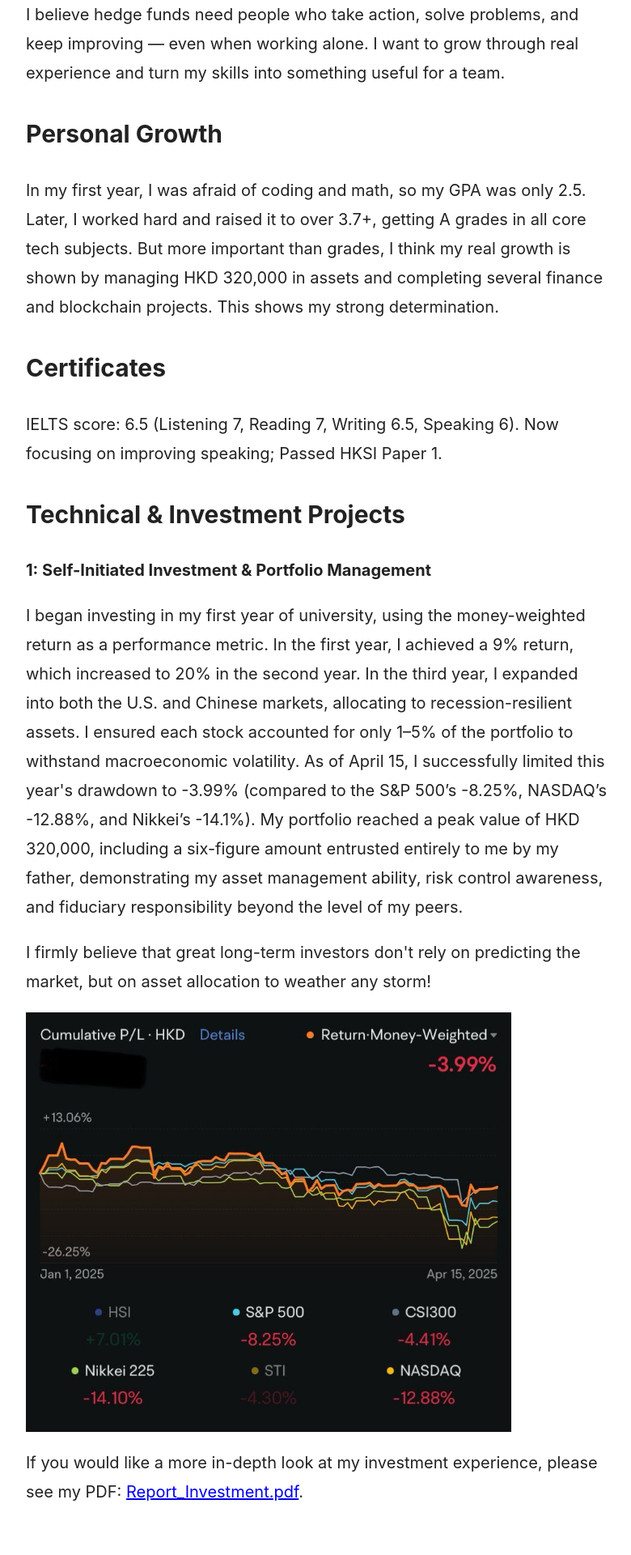
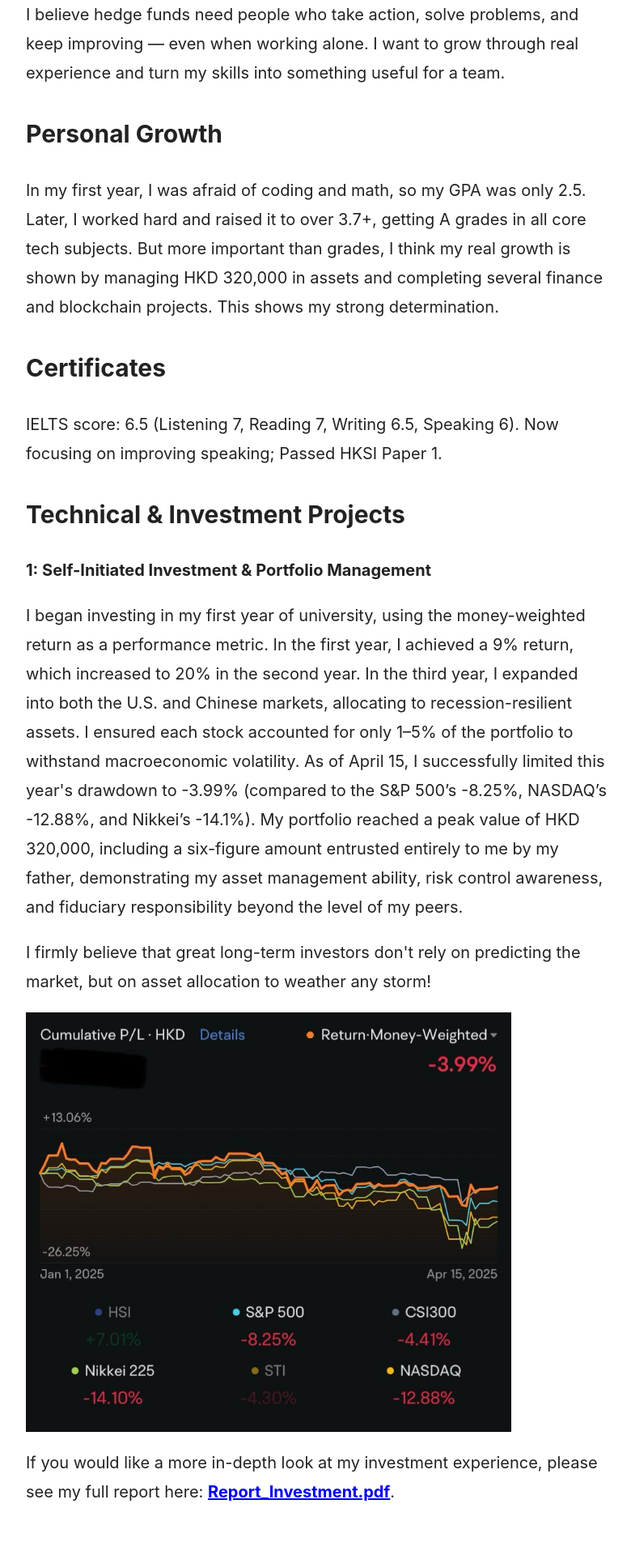
Before and after one commit to siiiiiiiiiii/siiiiiiiii.github.io, a Jekyll site: the page built from index.md, in a window 1280 px wide. Shown: the part 647-2567 px from the top of the page at 81% size, without its empty margins (248-1028 px from the left). Built offline with Jekyll 4.4.1, drawn with Linux system fonts in a browser that asks for light colours.

Commit message:
Update index.md

```diff
--- a/index.md
+++ b/index.md
@@ -45,6 +45,13 @@ title: "About Me"
       margin-left: 0;
       max-width: 600px;
       width: 100%;
+      height: auto;
+    }
+    .project-title {
+      font-size: 20px;
+      font-weight: bold;
+      color: #222;
+      margin-bottom: 10px;
     }
   </style>
 </head>
@@ -59,39 +66,47 @@ title: "About Me"
       <p><strong>College:</strong> Hong Kong Shue Yan University (Year 3)</p>
     </div>
 
-    <!-- About Me -->
+    <!-- About Me 內容 -->
     <div class="content">
       <h2>About Me</h2>
-      <p>I am a student studying FinTech, and I have a strong interest in hedge funds. Even though my school courses don’t match the real world and I had little support, I chose to push myself. I taught myself and finished many projects on finance and blockchain, such as portfolio management, building trading models, creating DAOs and cryptocurrencies. I did everything by myself and shared my work on GitHub and my personal website. I once managed HKD 320,000 on my own, investing in both the US and China markets with full risk control.</p>
-      <p>I believe hedge funds need people who take action, solve problems, and keep improving — even when working alone. I want to grow through real experience and turn my skills into something useful for a team.</p>
+      <p>
+        I am a student studying FinTech, and I have a strong interest in hedge funds. Even though my school courses don’t match the real world and I had little support, I chose to push myself. I taught myself and finished many projects on finance and blockchain, such as portfolio management, building trading models, creating DAOs and cryptocurrencies. I did everything by myself and shared my work on GitHub and my personal website. I once managed HKD 320,000 on my own, investing in both the US and China markets with full risk control.
+      </p>
+      <p>
+        I believe hedge funds need people who take action, solve problems, and keep improving — even when working alone. I want to grow through real experience and turn my skills into something useful for a team.
+      </p>
     </div>
 
-    <!-- Personal Growth -->
+    <!-- Personal Growth 內容 -->
     <div class="content">
       <h2>Personal Growth</h2>
-      <p>In my first year, I was afraid of coding and math, so my GPA was only 2.5. Later, I worked hard and raised it to over 3.7+, getting A grades in all core tech subjects. But more important than grades, I think my real growth is shown by managing HKD 320,000 in assets and completing several finance and blockchain projects. This shows my strong determination.</p>
+      <p>
+        In my first year, I was afraid of coding and math, so my GPA was only 2.5. Later, I worked hard and raised it to over 3.7+, getting A grades in all core tech subjects. But more important than grades, I think my real growth is shown by managing HKD 320,000 in assets and completing several finance and blockchain projects. This shows my strong determination.
+      </p>
     </div>
 
-    <!-- Certificates -->
+    <!-- Certificates 內容 -->
     <div class="content">
       <h2>Certificates</h2>
-      <p>IELTS score: 6.5 (Listening 7, Reading 7, Writing 6.5, Speaking 6). Now focusing on improving speaking; Passed HKSI Paper 1.</p>
+      <p>
+        IELTS score: 6.5 (Listening 7, Reading 7, Writing 6.5, Speaking 6). Now focusing on improving speaking; Passed HKSI Paper 1.
+      </p>
     </div>
 
-    <!-- Projects -->
+    <!-- Technical & Investment Projects 區塊 -->
     <div class="content">
       <h2>Technical & Investment Projects</h2>
-      <p><strong style="color:#222;">1: Self-Initiated Investment &amp; Portfolio Management</strong></p>
-
-      <p>I began investing in my first year of university, using the money-weighted return as a performance metric. In the first year, I achieved a 9% return, which increased to 20% in the second year. In the third year, I expanded into both the U.S. and Chinese markets, allocating to recession-resilient assets. I ensured each stock accounted for only 1–5% of the portfolio to withstand macroeconomic volatility. As of April 15, I successfully limited this year's drawdown to -3.99% (compared to the S&P 500’s -8.25%, NASDAQ’s -12.88%, and Nikkei’s -14.1%). My portfolio reached a peak value of HKD 320,000, including a six-figure amount entrusted entirely to me by my father, demonstrating my asset management ability, risk control awareness, and fiduciary responsibility beyond the level of my peers.</p>
-
-      <p>I firmly believe that great long-term investors don't rely on predicting the market, but on asset allocation to weather any storm!</p>
-
+      <p class="project-title">1: Self-Initiated Investment &amp; Portfolio Management</p>
+      <p>
+        I began investing in my first year of university, using the money-weighted return as a performance metric. In the first year, I achieved a 9% return, which increased to 20% in the second year. In the third year, I expanded into both the U.S. and Chinese markets, allocating to recession-resilient assets. I ensured each stock accounted for only 1–5% of the portfolio to withstand macroeconomic volatility. As of April 15, I successfully limited this year's drawdown to -3.99% (compared to the S&P 500’s -8.25%, NASDAQ’s -12.88%, and Nikkei’s -14.1%). My portfolio reached a peak value of HKD 320,000, including a six-figure amount entrusted entirely to me by my father, demonstrating my asset management ability, risk control awareness, and fiduciary responsibility beyond the level of my peers.
+      </p>
+      <p>
+        I firmly believe that great long-term investors don't rely on predicting the market, but on asset allocation to weather any storm!
+      </p>
       <img src="images/Return.jpeg" alt="Return Chart">
-
       <p style="margin-top: 20px;">
-        If you would like a more in-depth look at my investment experience, please see my PDF:
-        <a href="/files/Report_Investment.pdf" target="_blank">Report_Investment.pdf</a>.
+        If you would like a more in-depth look at my investment experience, please see my full report here:
+        <a href="/assets/Report_Investment.pdf" target="_blank"><strong>Report_Investment.pdf</strong></a>.
       </p>
     </div>
   </div>
```
